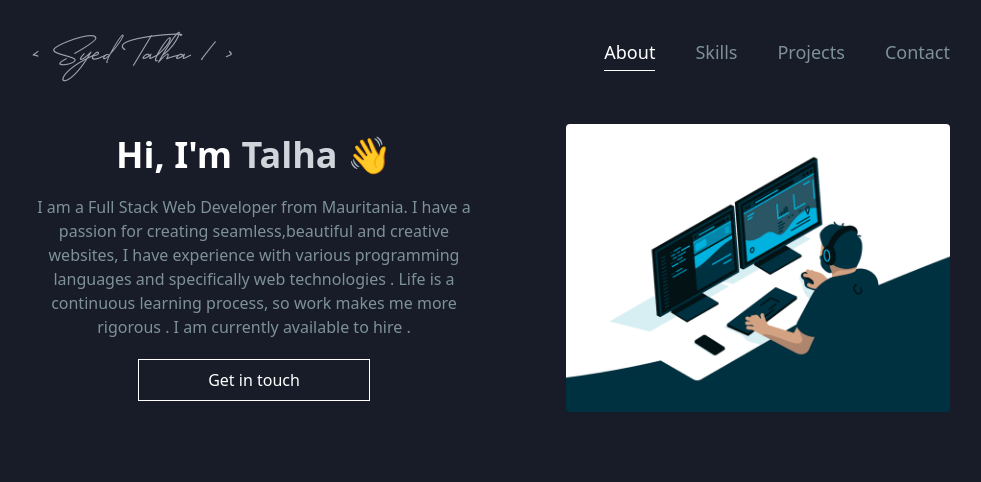
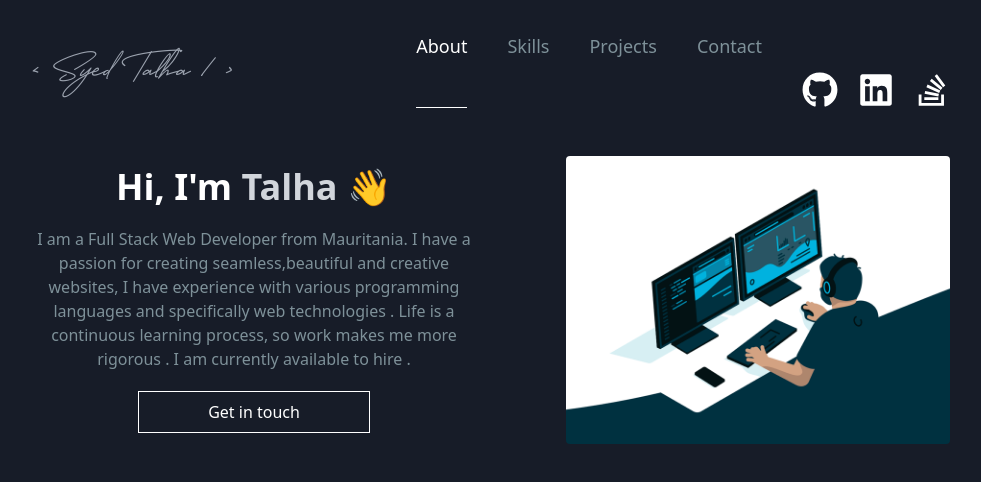
Before and after one commit to talhashah-dev/portfolio, a React (Create React App) app: page / in a window 1280 px wide. Shown: the top 482 px of the page, without its empty margins (154-1135 px from the left). Built offline with nearby package versions, Linux system fonts and the light colour scheme.

Commit message:
added socil links into navbar

```diff
--- a/src/pages/Navbar.jsx
+++ b/src/pages/Navbar.jsx
@@ -1,7 +1,8 @@
 import React, { useState } from "react";
 import "../App.css"
 import { Link } from "react-router-dom";
-import {Close_Menu, Open_Menu} from "../assets/images";
+import { Close_Menu, Open_Menu } from "../assets/images";
+import { FaGithub, FaLinkedin, FaStackOverflow } from "react-icons/fa"
 
 function Navbar() {
   const [active, setActive] = useState(0);
@@ -30,6 +31,17 @@ function Navbar() {
             <Link to="/skills" className={`text-[#7e9199] hover:text-white pb-1 hover:border-b text-lg transition-all ${active === 1 ? "active" : "deactive"}`} onClick={() => handleLinkClick(1)}>Skills</Link>
             <Link to="/projects" className={`text-[#7e9199] hover:text-white pb-1 hover:border-b text-lg transition-all ${active === 2 ? "active" : "deactive"}`} onClick={() => handleLinkClick(2)}>Projects</Link>
             <Link to="/contact" className={`text-[#7e9199] hover:text-white pb-1 hover:border-b text-lg transition-all ${active === 3 ? "active" : "deactive"}`} onClick={() => handleLinkClick(3)}>Contact</Link>
+            <div className="flex justify-center gap-5 mt-10">
+              <a href="https://github.com/talhashah-dev" target="_black" className="text-4xl cursor-pointer " >
+                <FaGithub />
+              </a>
+              <a href="https://www.linkedin.com/in/talhashah-dev/" target="_black" className="text-4xl cursor-pointer " >
+                <FaLinkedin />
+              </a>
+              <a href="https://stackoverflow.com/users/23691689/talha-shah" target="_black" className="text-4xl cursor-pointer " >
+                <FaStackOverflow />
+              </a>
+            </div>
         </nav>
     </div>
     </>
```
